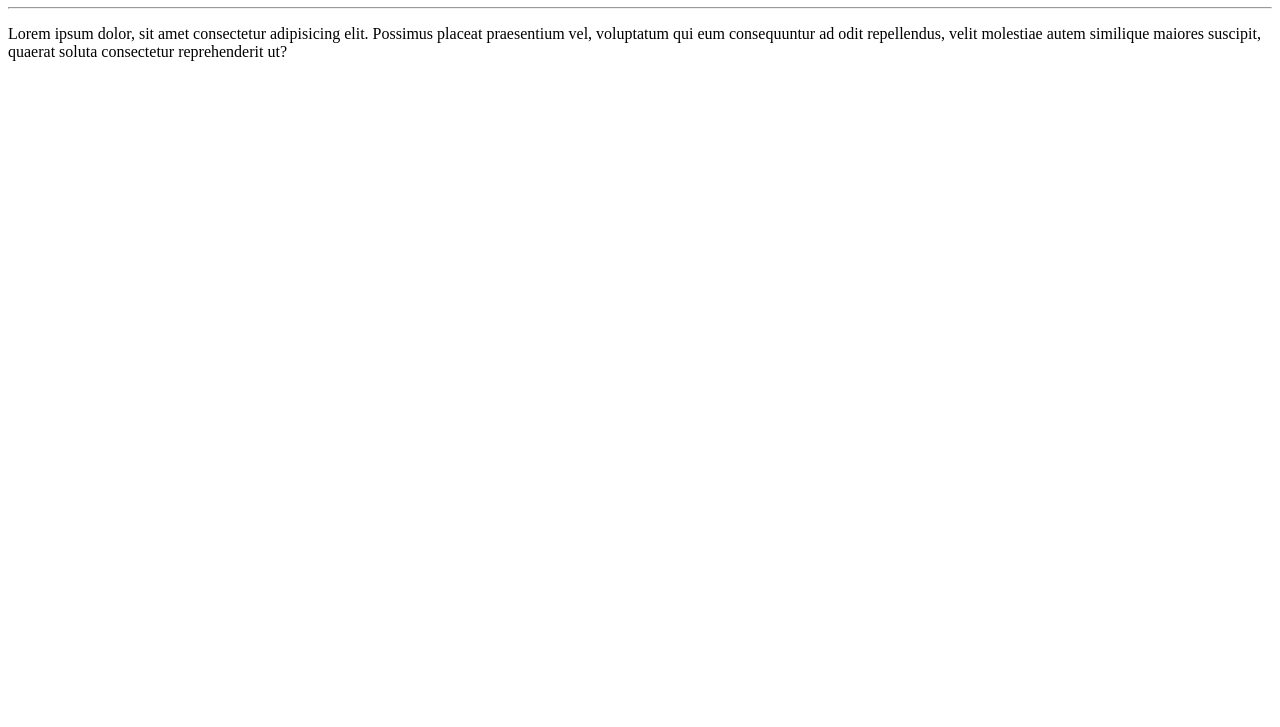
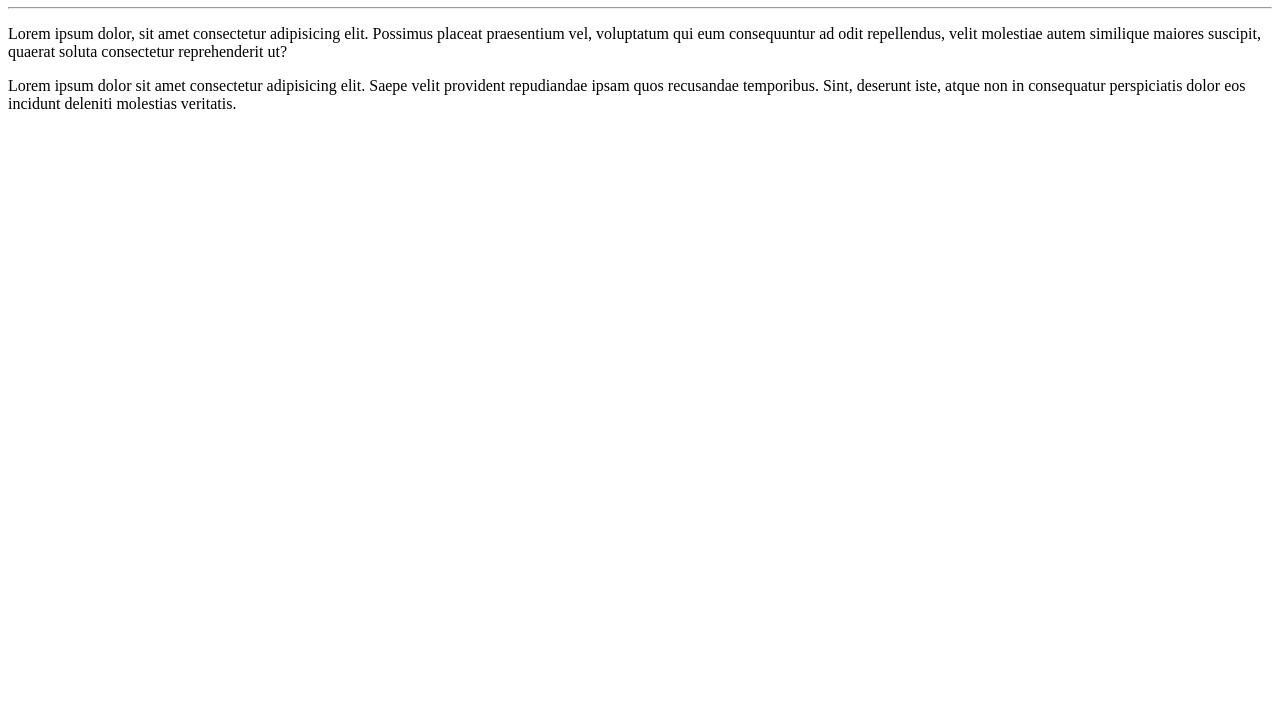
Before and after one commit to Aloizio01/Ol---Mundo, a plain HTML site: page site-exemplo/index.htm in a window 1280 px wide. Shown: the part 73-800 px from the top of the page. Drawn offline with Linux system fonts and the light colour scheme.

Commit message:
Adicionei outro  parágrafo

```diff
--- a/site-exemplo/index.htm
+++ b/site-exemplo/index.htm
@@ -11,6 +11,6 @@
     <hr>
 
     <p>Lorem ipsum dolor, sit amet consectetur adipisicing elit. Possimus placeat praesentium vel, voluptatum qui eum consequuntur ad odit repellendus, velit molestiae autem similique maiores suscipit, quaerat soluta consectetur reprehenderit ut?</p>
-
+    <p>Lorem ipsum dolor sit amet consectetur adipisicing elit. Saepe velit provident repudiandae ipsam quos recusandae temporibus. Sint, deserunt iste, atque non in consequatur perspiciatis dolor eos incidunt deleniti molestias veritatis.</p>
 </body>
 </html>
```
